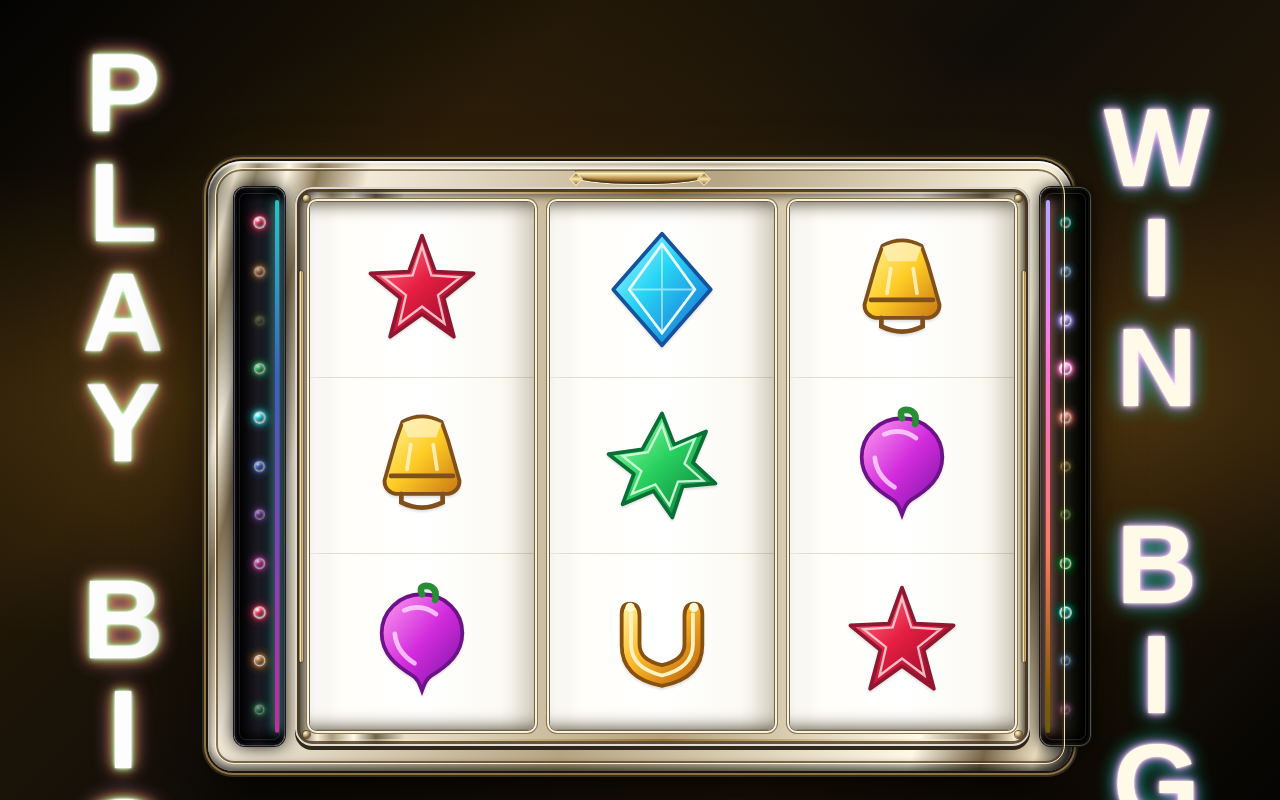
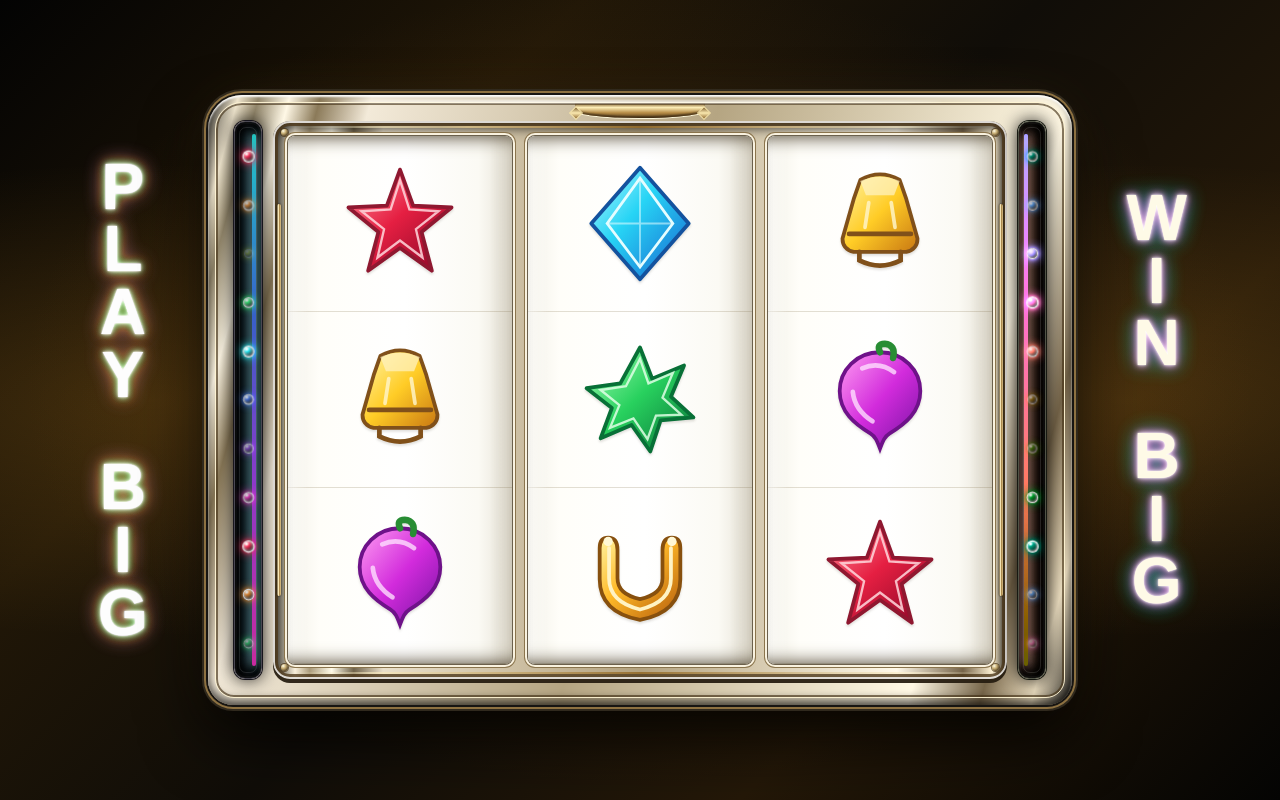
Before and after one commit to mokotturu/the-grand-jackpot, a website built with Vite: page index.html in a window 1280 px wide. Built offline with nearby package versions, Linux system fonts and the light colour scheme.

Commit message:
fix firefox ui

```diff
--- a/src/style.css
+++ b/src/style.css
@@ -114,7 +114,7 @@ body {
 }
 
 .stage-sign span {
-	font-size: 7rem;
+	font-size: clamp(3rem, 8vh, 7rem);
 }
 
 @keyframes signSpectrum {
@@ -162,6 +162,7 @@ body {
 	position: relative;
 	width: max-content;
 	max-width: 100%;
+	overflow: hidden;
 	padding: clamp(18px, 2.2vw, 42px);
 	border-radius: 34px 34px 25px 25px;
 	background: linear-gradient(105deg, #292722 0%, #f2e8d0 3%, #95896d 5%, #fff8e6 8%, #8b7a59 11%, #f3ead9 16%, #b5a582 50%, #fff8e4 84%, #77664a 91%, #eee0c2 96%, #24221e 100%);
@@ -241,6 +242,7 @@ body {
 .machine-layout {
 	display: flex;
 	align-items: stretch;
+	min-width: 0;
 	gap: clamp(8px, 0.8vw, 15px);
 }
 
@@ -250,7 +252,8 @@ body {
 	isolation: isolate;
 	overflow: hidden;
 	display: flex;
-	flex: 0 0 clamp(48px, 5.2vw, 82px);
+	flex: 0 1 clamp(48px, 5.2vw, 82px);
+	min-width: 0;
 	flex-direction: column;
 	align-items: center;
 	justify-content: space-around;
```
